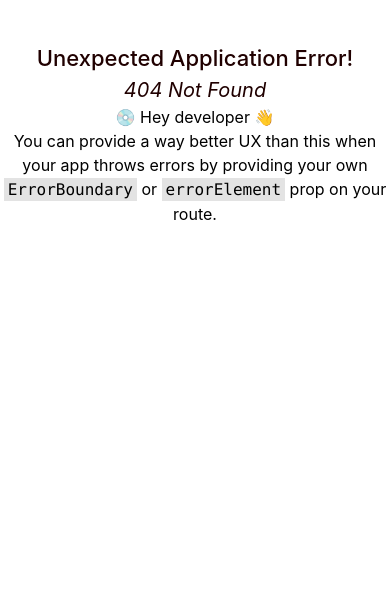
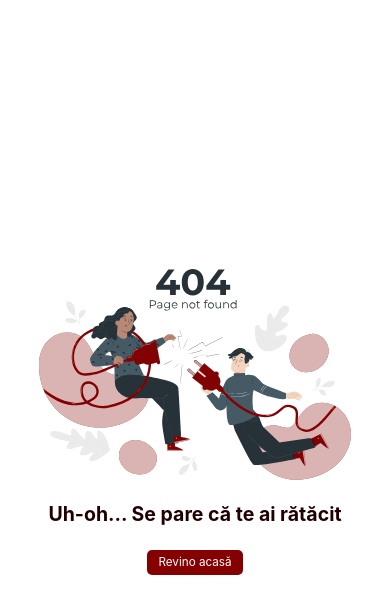
Before and after one commit to FII-2A1-2024/frontend, a React (Vite) app: page /connect in a window 390 px wide. Before the commit this address had no page. Shown: the top 614 px of the page. Built offline with nearby package versions, Linux system fonts and the light colour scheme; a web font is replaced by a local one.

Commit message:
NotFoundPage finished

```diff
--- a/package.json
+++ b/package.json
@@ -16,6 +16,8 @@
     "axios": "^1.6.8",
     "cors": "^2.8.5",
     "fuse.js": "^7.0.0",
+    "multer": "^1.4.5-lts.1",
+    "nodemon": "^3.1.0",
     "react": "^18.2.0",
     "react-dom": "^18.2.0",
     "react-select": "^5.8.0",
--- a/src/components/NotFound/NotFound.css
+++ b/src/components/NotFound/NotFound.css
@@ -6,25 +6,51 @@
     height: 100vh;
   }
 
-  .not-found-container image {
-    width: 200px; /* Setează dimensiunea imaginii după nevoie */
+  .not-found-container img {
+    width: 50vw;
+    max-width: 775px;
+    height:auto;
     margin-bottom: 20px;
   }
 
+  @media (max-width: 768px) {
+    .not-found-container img {
+      width: 80vw;
+      max-width: none;
+    }
+  }
+
   .not-found-container p {
-    font-size: 18px;
+    font-size: 2.5vw;
+    font-weight: 600;
+    color: #200000;
     margin-bottom: 20px;
   }
 
+  @media (max-width: 768px) {
+    .not-found-container p {
+      font-size: 5vw;
+      font-weight: 700;
+    }
+  }
+
   .not-found-container a {
+    font-size: 1.5vw;
     text-decoration: none;
-    background-color: #007bff;
+    background-color: #850000;
     color: #fff;
-    padding: 10px 20px;
+    padding: 0.5vw 1.5vw;
     border-radius: 5px;
     transition: background-color 0.3s ease;
   }
 
+  @media (max-width: 768px) {
+    .not-found-container a {
+      font-size: 3vw;
+      padding: 1vw 3vw;
+    }
+  }
+
   .not-found-container a:hover {
-    background-color: #0056b3;
+    background-color: #6e0000;
   }
--- a/src/components/NotFound/NotFound.jsx
+++ b/src/components/NotFound/NotFound.jsx
@@ -8,7 +8,7 @@ function NotFound() {
         <div className="not-found-container">
             <img src="../src/components/NotFound/icons/notFound.svg" alt="Not Found" />
             <p>Uh-oh... Se pare că te ai rătăcit</p>
-            <Link to="../src/pages/LandingPage.jsx">Revino acasă</Link>
+            <Link to="/main">Revino acasă</Link>
         </div>
     );
 }
--- a/src/main.jsx
+++ b/src/main.jsx
@@ -63,6 +63,10 @@ const router = createBrowserRouter([
     path: "/searchBy/:searchKey",
     element: <SearchPage />,
   },
+  {
+    path: "*", // Definim o rută implicită pentru NotFoundPage
+    element: <NotFoundPage />,
+  },
 ]);
 
 ReactDOM.createRoot(document.getElementById("root")).render(
```
Also changed, not shown: 1 other file (tests, documents, lock files or other folders).
